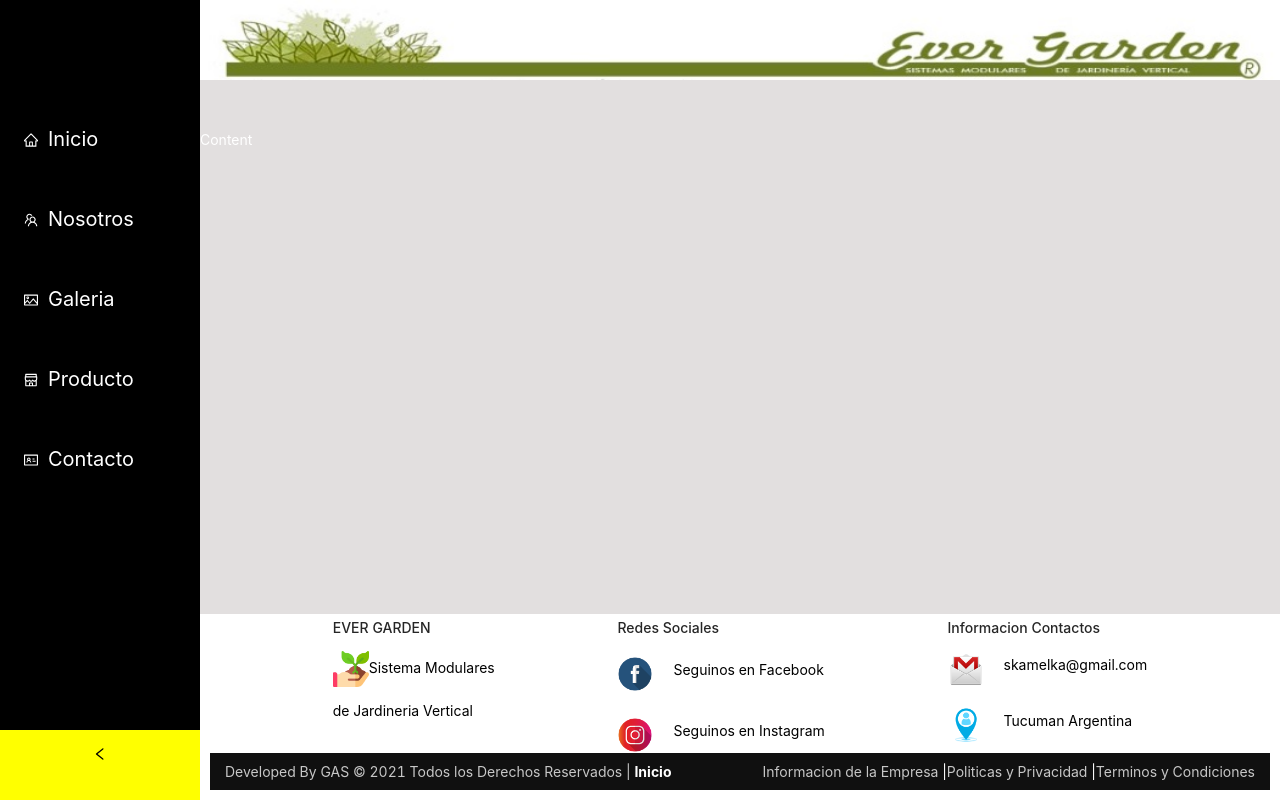
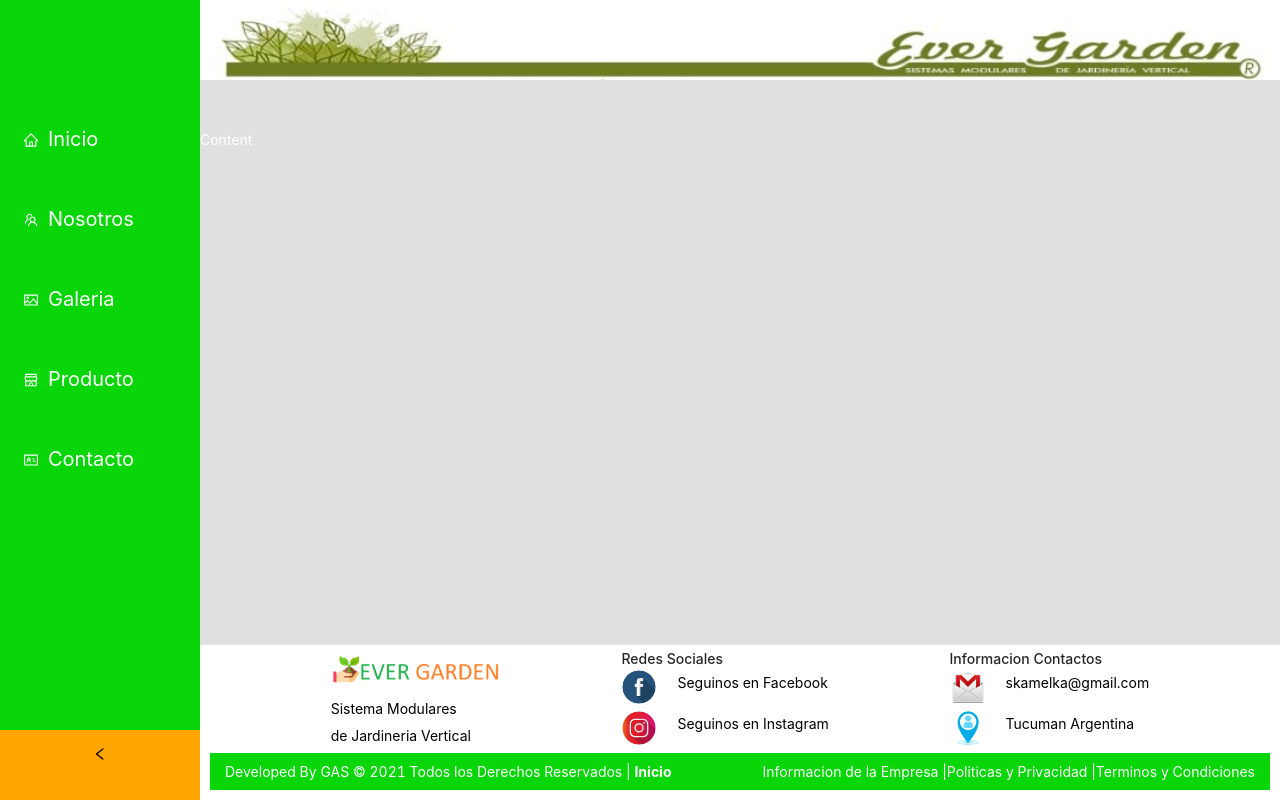
Before and after one commit to andyska/EverGarden-FrontEnd, a React (Create React App) app in the folder my-app/: page / in a window 1280 px wide. Built offline with nearby package versions, Linux system fonts and the light colour scheme.

Commit message:
Modelo de Layout mejorado

```diff
--- a/my-app/public/index.html
+++ b/my-app/public/index.html
@@ -24,7 +24,7 @@
       work correctly both with client-side routing and a non-root public URL.
       Learn how to configure a non-root public URL by running `npm run build`.
     -->
-    <title>Ever Garden</title>
+    <title>Ever Garden - Jardineria Vertical</title>
   </head>
   <body>
     <noscript>You need to enable JavaScript to run this app.</noscript>
--- a/my-app/src/components/Layout/Layout.css
+++ b/my-app/src/components/Layout/Layout.css
@@ -21,13 +21,13 @@
 .ant-layout-sider {
   color: #fff;
   line-height: 20px;
-  background: black;
+  background: rgb(8, 214, 8);
 }
 
 .ant-layout-sider .menu {
 
   line-height: 120px;
-  background: black;
+  background: rgb(8, 214, 8);
 }
 
 [data-theme="dark"] .ant-layout-sider {
@@ -54,7 +54,7 @@
   color: #fff;
   line-height: 48px;
   text-align: center;
-  background:yellow;
+  background:orange;
   cursor: pointer;
   transition: all 0.2s;
 }
@@ -73,7 +73,7 @@
 }
 
 .ant-menu-dark.ant-menu-dark:not(.ant-menu-horizontal) .ant-menu-item-selected {
-  background-color: black;
+  background-color: rgb(8, 214, 8);
 }
 
 .ant-menu-dark .ant-menu-item-selected > a, .ant-menu-dark .ant-menu-item-selected > span > a, .ant-menu-dark .ant-menu-item-selected > a:hover, .ant-menu-dark .ant-menu-item-selected > span > a:hover {
@@ -83,7 +83,7 @@
 
 .ant-menu.ant-menu-dark, .ant-menu-dark .ant-menu-sub, .ant-menu.ant-menu-dark .ant-menu-sub {
   /* color: rgba(255, 255, 255, 0.65); */
-  background: black;
+  background: rgb(8, 214, 8);
 }
 
 
@@ -143,8 +143,8 @@ footer {
 }
 
 .column1 img{
-  width: 36px;
-  height: 36px;
+  width: 170px;
+  height: 30px;
 }
 
 .column1 p{
@@ -162,7 +162,7 @@ footer {
 }
 
 .column2 .row{
-  margin-top: 25px;
+  margin-top: 5px;
   display: flex;
 }
 
@@ -186,7 +186,7 @@ footer {
 }
 
 .row2{
-  margin-top: 20px;
+  margin-top: 5px;
   display: flex;
 }
 
@@ -203,7 +203,7 @@ footer {
 }
 
 .container-footer{
-  background: #101010;
+  background: rgb(8, 214, 8);
   margin: auto;
   width: 100%;
 }
@@ -218,7 +218,7 @@ footer {
 }
 
 .copyright {
-  color: #c7c7c7;
+  color:white;
 }
 
 .copyright a {
@@ -229,7 +229,7 @@ footer {
 
 .information a {
   text-decoration: none;
-  color: #c7c7c7;
+  color: white;
 }
 
 .ant-layout-footer {
--- a/my-app/src/components/Layout/Layout.jsx
+++ b/my-app/src/components/Layout/Layout.jsx
@@ -11,7 +11,7 @@ import iconFacebook from "../../images/facebook.png"
 import iconInstagram from "../../images/instagram.png"
 import iconMail from "../../images/mail.png"
 import iconMap from "../../images/ubicacion.png"
-import iconPlanta from '../../images/planta.png'
+import logoPlanta from '../../images/logo.png'
 import {
   HomeOutlined,
   IdcardOutlined,
@@ -89,14 +89,12 @@ const MyLayout = () => {
               <div className="container-body">
 
               <div class="column1">
-
-                <h4>EVER GARDEN</h4>
+                <img src={logoPlanta}/>
                 <p>
-                  <img src={iconPlanta}/>
-                   Sistema Modulares
+                  Sistema Modulares
                 </p>
                 <p>
-                de Jardineria Vertical
+                  de Jardineria Vertical
                 </p>
               </div>
                 <div className="column2">
```
Also changed, not shown: my-app/src/images/logo.png (added).
